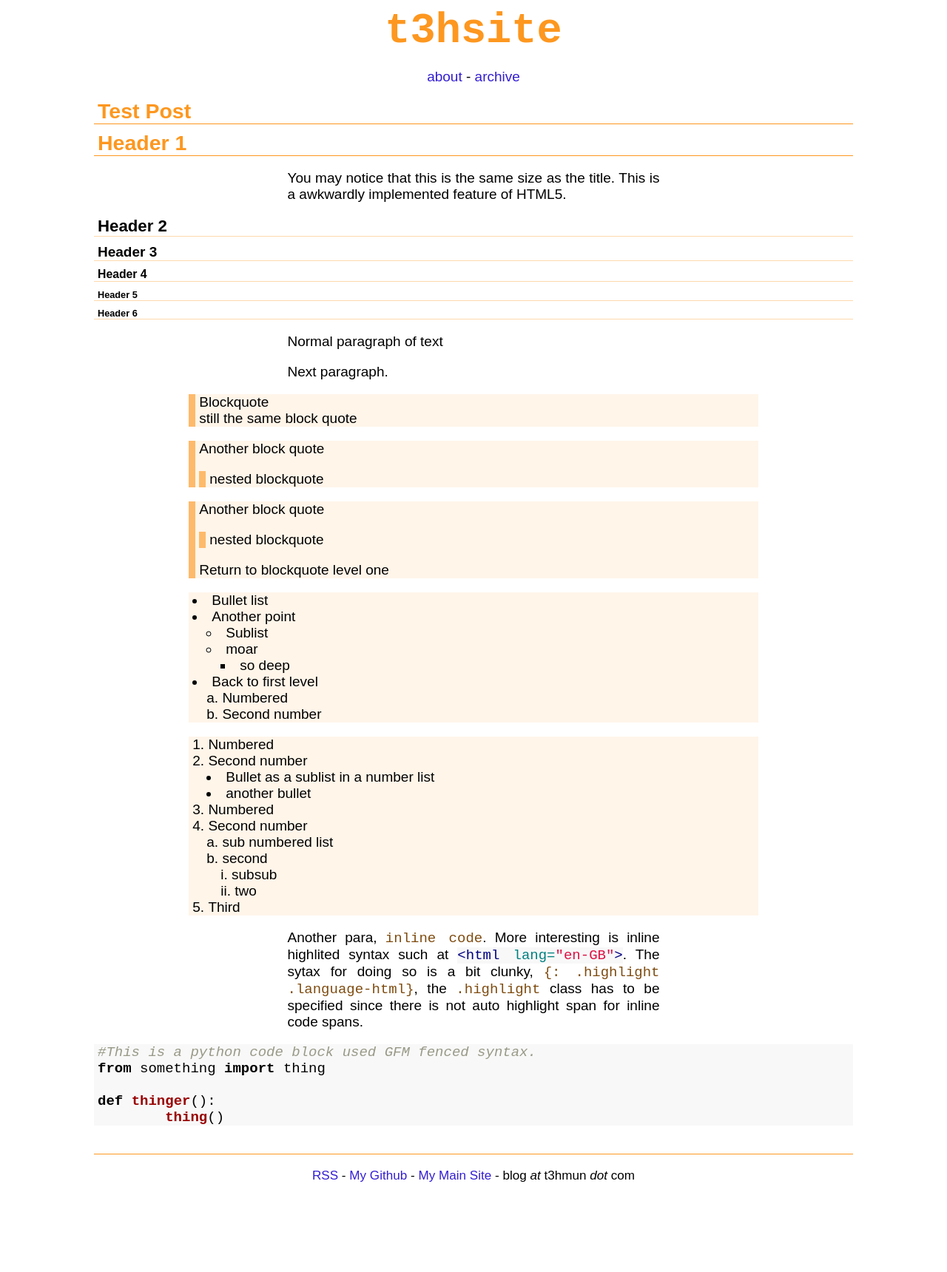
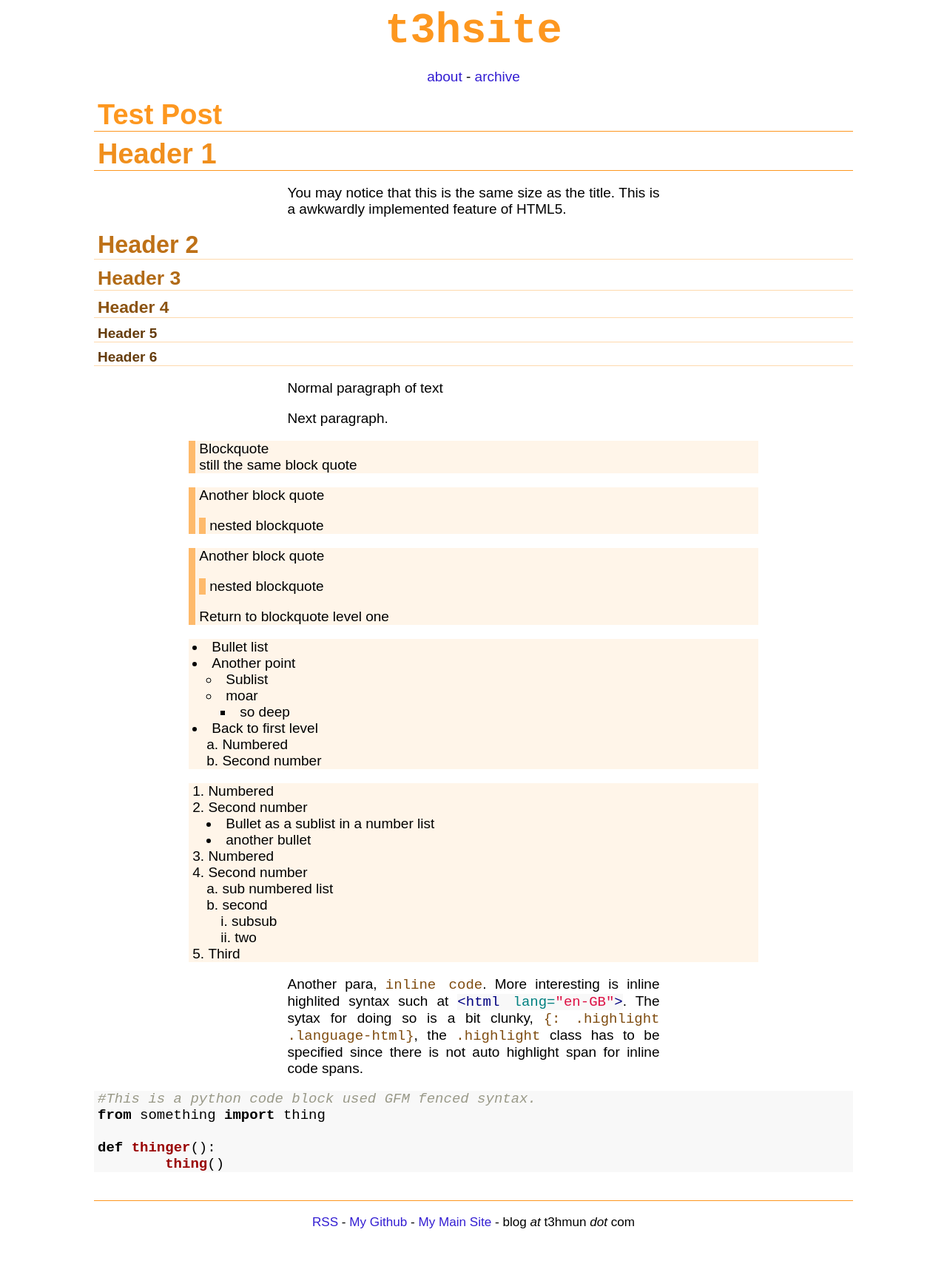
Before and after one commit to t3hmun/t3hsite, a Jekyll site: the page built from _posts/2015-09-30-test-post.md, in a window 1280 px wide. Shown: the whole page at 74% size. Built offline with Jekyll 4.4.1, drawn with Linux system fonts in a browser that asks for light colours; before the commit the page ends 1657 px from its top, so only the background shows below that.

Commit message:
Set size and colour of headings.

```diff
--- a/_sass/_style.scss
+++ b/_sass/_style.scss
@@ -213,12 +213,24 @@ pre {
     padding: 0 $gutter;
 }
 
+h1 { font-size: $h1size; }
+h2 { font-size: $h2size; }
+h3 { font-size: $h3size; }
+h4 { font-size: $h4size; }
+h5 { font-size: $h5size; }
+h6 { font-size: $h6size; }
+
+h1 { color: $h1colour; }
+h2 { color: $h2colour; }
+h3 { color: $h3colour; }
+h4 { color: $h4colour; }
+h5 { color: $h5colour; }
+h6 { color: $h6colour; }
 
 // Header 1 is the site mast-head.
 // Gets special size and centring and font-type.
 h1 {
     text-align: center;
-    font-size: 3 * $base;
     font-family: monospace;
 
     // Block display with auto margins centres the block in the screen.
@@ -230,7 +242,6 @@ h1 {
 }
 
 // Header 2 is the highest title for content (ie not the masthead).
-// Due to it being special it gets to be the highlight colour along with the H1.
 h1, h2 {
     // Although margin could be used for left-right here (not centred so no need for auto) I prefer not to.
     // This results in the underline touching both screen edges. Feels nice.
@@ -239,16 +250,15 @@ h1, h2 {
     // Relys on normal non-hugging elements to apply normal margins.
     margin: $mini-vspace 0;
     padding: 0 $gutter;
-    color: $highlight-colour;
 
     a {
         // Underlines look bad.
         text-decoration: none;
+        color: $highlight-colour;
 
         // H1 and H2 do not need special link colours due to thier unique roles.
         // H2 is always a link to itself.
         // H1 is always a link to the home.
-        color: $highlight-colour;
     }
 
     a:hover {
--- a/css/main.scss
+++ b/css/main.scss
@@ -64,6 +64,22 @@ $blockquote-side-line: $base/2;
 $site-footer-top-border: 1px;
 
 
+// H1 is much bigger than the rest, it is the site masthead.
+$h1size: 3 * $base;
+// The headers get smaller in diminishing steps; larger sizes are more similar to eachother relative to thier own size.
+$h2size: 2.0 * $base;
+$h3size: 1.7 * $base;
+$h4size: 1.4 * $base;
+$h5size: 1.2 * $base;
+$h6size: 1.0 * $base;
+
+// H1 and H2 link colour is set to $highlight-colour
+$h1colour: $highlight-colour; // H1 is special, masthead only.
+$h2colour: mix($text-colour, $highlight-colour, 5%); // Main title for article / top section.
+$h3colour: mix($text-colour, $highlight-colour, 25%);
+$h4colour: mix($text-colour, $highlight-colour, 30%);
+$h5colour: mix($text-colour, $highlight-colour, 45%);
+$h6colour: mix($text-colour, $highlight-colour, 60%);
 
 // Import partials from `sass_dir` (defaults to `_sass`)
 // Imported in order where lower in the list overrides higher.
```
